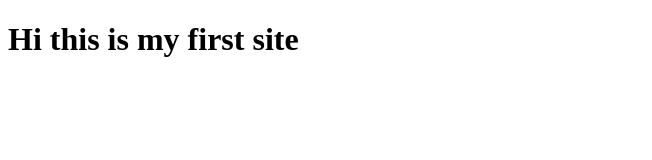
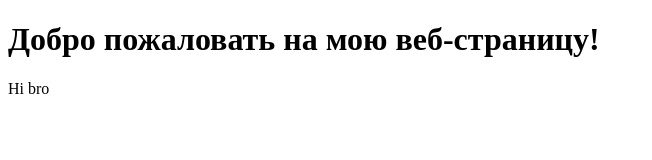
Before and after one commit to Kukazik38/sites_, a plain HTML site: page 1.html in a window 1280 px wide. Shown: the whole page, without its empty margins (0-652 px from the left). Drawn offline with Linux system fonts and the light colour scheme.

Commit message:
Update 1.html

```diff
--- a/1.html
+++ b/1.html
@@ -6,6 +6,7 @@
   <title>111</title>
 </head>
 <body>
-  <h1>Hi this is my first site </h1>
+  <h1>Добро пожаловать на мою веб-страницу!</h1>
+  <p>Hi bro</p>
 </body>
 </html>
```
